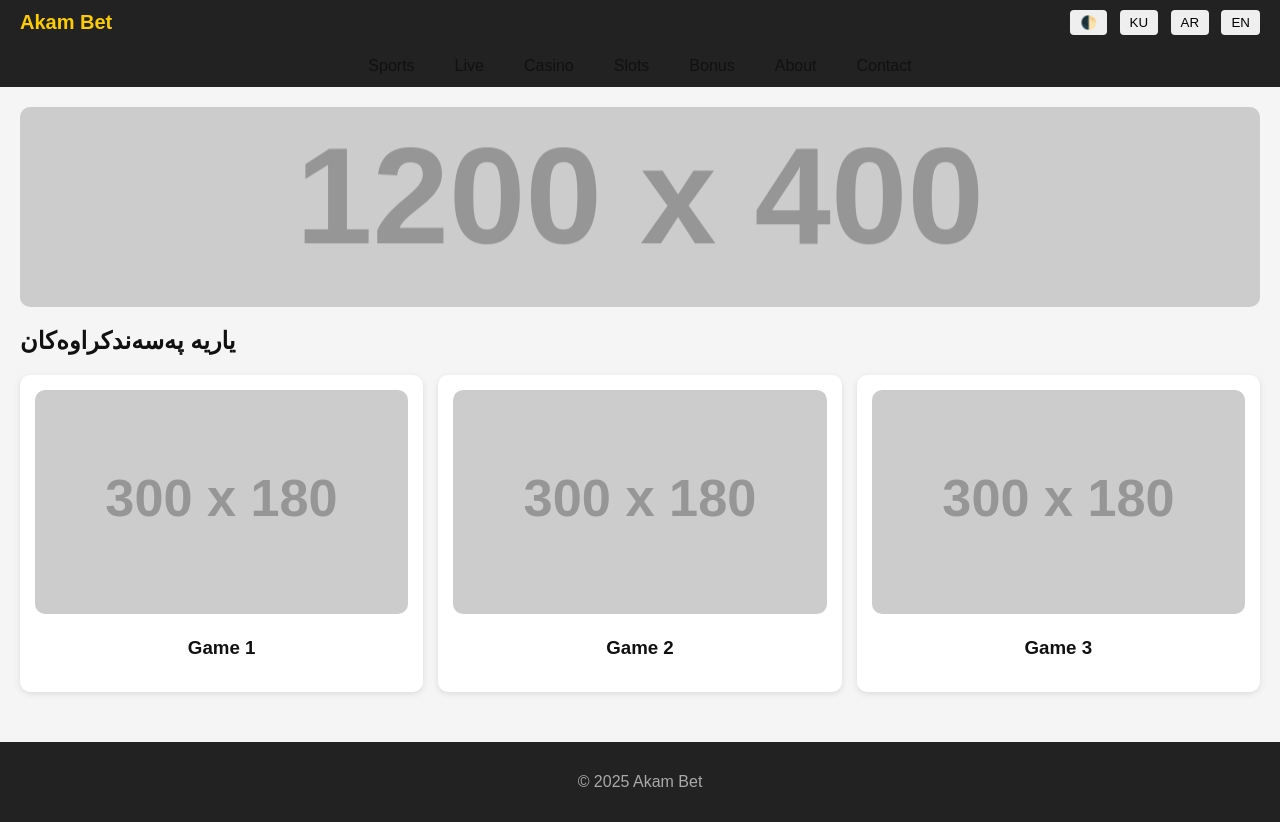
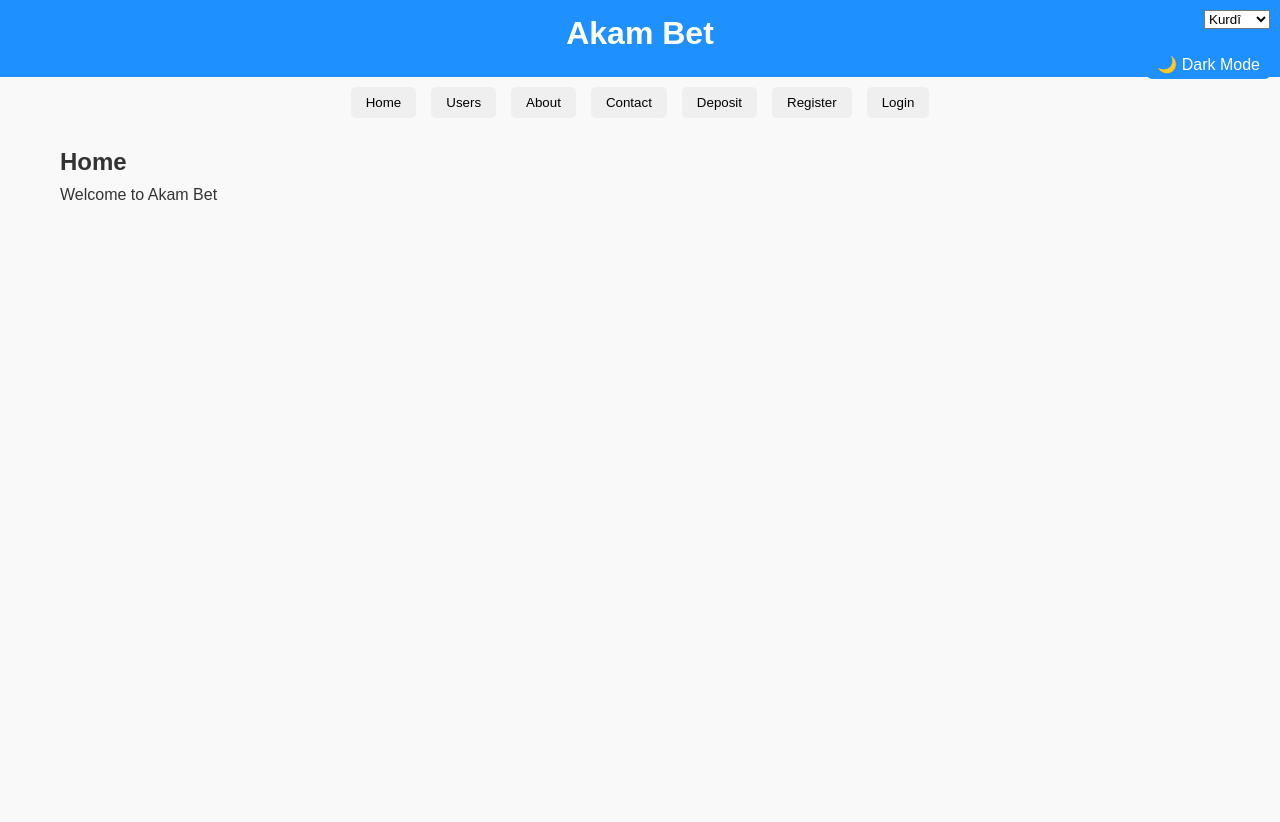
Before and after one commit to zwz44/akam-bet, a plain HTML site: page index.html in a window 1280 px wide. After the commit the page ends 800 px from the top, so only its background shows below. Drawn offline with Linux system fonts and the light colour scheme; placeholder pictures from the web are drawn by us.

Commit message:
Update index.html

```diff
--- a/index.html
+++ b/index.html
@@ -1,158 +1,152 @@
-<!DOCTYPE html><html lang="ku">
+<!DOCTYPE html>
+<html lang="ku">
 <head>
 <meta charset="UTF-8">
 <meta name="viewport" content="width=device-width, initial-scale=1.0">
 <title>Akam Bet</title>
 <style>
-    :root {
-      --bg: #f5f5f5;
-      --text: #111;
-      --primary: #ffcc00;
-      --secondary: #222;
-    }
-    [data-theme="dark"] {
-      --bg: #111;
-      --text: #f5f5f5;
-      --primary: #28a745;
-      --secondary: #333;
-    }
-    body {
-      margin: 0;
-      font-family: Arial, sans-serif;
-      background: var(--bg);
-      color: var(--text);
-      transition: 0.3s;
-    }
-    header {
-      background: var(--secondary);
-      color: var(--text);
-      padding: 10px 20px;
-      display: flex;
-      justify-content: space-between;
-      align-items: center;
-    }
-    header h1 {
-      font-size: 20px;
-      margin: 0;
-      color: var(--primary);
-    }
-    nav {
-      background: var(--secondary);
-      display: flex;
-      justify-content: center;
-      flex-wrap: wrap;
-    }
-    nav a {
-      color: var(--text);
-      text-decoration: none;
-      padding: 12px 20px;
-      display: block;
-    }
-    nav a:hover {
-      background: var(--primary);
-      color: #111;
-    }
-    .controls button {
-      margin-left: 8px;
-      padding: 5px 10px;
-      border: none;
-      border-radius: 4px;
-      cursor: pointer;
-    }
-    main { padding: 20px; }
-    .banner {
-      background: url('https://via.placeholder.com/1200x400/111/fff?text=Akam+Bet+Banner') no-repeat center;
-      background-size: cover;
-      height: 200px;
-      border-radius: 10px;
-      margin-bottom: 20px;
-    }
-    .cards {
-      display: grid;
-      grid-template-columns: repeat(auto-fit, minmax(220px, 1fr));
-      gap: 15px;
-    }
-    .card {
-      background: #fff;
-      border-radius: 10px;
-      box-shadow: 0 2px 6px rgba(0,0,0,0.1);
-      padding: 15px;
-      text-align: center;
-    }
-    [data-theme="dark"] .card { background: #222; color: #eee; }
-    .card img {
-      width: 100%;
-      border-radius: 10px;
-    }
-    footer {
-      background: var(--secondary);
-      color: #aaa;
-      text-align: center;
-      padding: 15px;
-      margin-top: 30px;
-    }
+  *{margin:0;padding:0;box-sizing:border-box;font-family:sans-serif;}
+  body{background:#f9f9f9;color:#333;transition:0.3s;}
+  header{background:#1e90ff;color:#fff;padding:15px;text-align:center;}
+  nav{display:flex;justify-content:center;gap:15px;margin:10px 0;flex-wrap:wrap;}
+  nav button{padding:8px 15px;border:none;border-radius:5px;cursor:pointer;transition:0.2s;}
+  nav button:hover{background:#0077cc;color:#fff;}
+  .dark header{background:#111;color:#fff;}
+  .dark body{background:#222;color:#eee;}
+  .container{padding:20px;max-width:1200px;margin:auto;}
+  h1,h2,h3{margin-bottom:10px;}
+  .cards{display:grid;grid-template-columns:repeat(auto-fill,minmax(150px,1fr));gap:15px;margin-top:20px;}
+  .card{background:#fff;padding:10px;border-radius:10px;text-align:center;box-shadow:0 2px 8px rgba(0,0,0,0.1);transition:0.3s;}
+  .card img{width:100%;border-radius:50%;}
+  .card h3{margin:10px 0 5px;}
+  .card p{font-size:14px;color:#555;}
+  .dark .card{background:#333;color:#eee;box-shadow:0 2px 8px rgba(255,255,255,0.1);}
+  .lang-switch{position:fixed;top:10px;right:10px;}
+  .dark-mode{position:fixed;top:50px;right:10px;cursor:pointer;padding:5px 10px;background:#1e90ff;color:#fff;border-radius:5px;}
+  form{display:flex;flex-direction:column;max-width:300px;margin-top:10px;}
+  form label{margin-top:10px;margin-bottom:5px;}
+  form input, form select, form button{padding:8px;margin-bottom:10px;border-radius:5px;border:1px solid #ccc;}
+  form button{background:#1e90ff;color:#fff;border:none;cursor:pointer;}
+  form button:hover{background:#0077cc;}
 </style>
 </head>
 <body>
 <header>
-    <h1>Akam Bet</h1>
-    <div class="controls">
-      <button onclick="switchTheme()">🌓</button>
-      <button onclick="setLang('ku')">KU</button>
-      <button onclick="setLang('ar')">AR</button>
-      <button onclick="setLang('en')">EN</button>
+  <h1 id="title">Akam Bet</h1>
+</header>
+
+<div class="lang-switch">
+  <select id="language">
+    <option value="ku">Kurdî</option>
+    <option value="ar">عربي</option>
+    <option value="en">English</option>
+  </select>
 </div>
-  </header>  <nav>
-    <a href="#" data-i18n="sports">Sports</a>
-    <a href="#" data-i18n="live">Live</a>
-    <a href="#" data-i18n="casino">Casino</a>
-    <a href="#" data-i18n="slots">Slots</a>
-    <a href="#" data-i18n="bonus">Bonus</a>
-    <a href="#" data-i18n="about">About</a>
-    <a href="#" data-i18n="contact">Contact</a>
-  </nav>  <main>
-    <div class="banner"></div>
-    <h2 data-i18n="featured">یاریە پەسەندکراوەکان</h2>
-    <div class="cards">
-      <div class="card">
-        <img src="https://via.placeholder.com/300x180" alt="Game 1">
-        <h3>Game 1</h3>
+<div class="dark-mode" onclick="toggleDark()">🌙 Dark Mode</div>
+
+<nav>
+  <button onclick="showSection('home')">Home</button>
+  <button onclick="showSection('users')">Users</button>
+  <button onclick="showSection('about')">About</button>
+  <button onclick="showSection('contact')">Contact</button>
+  <button onclick="showSection('payment')">Deposit</button>
+  <button onclick="showSection('register')">Register</button>
+  <button onclick="showSection('login')">Login</button>
+</nav>
+
+<div class="container">
+
+  <section id="home">
+    <h2 data-ku="دەستپێک" data-ar="الصفحة الرئيسية" data-en="Home">Home</h2>
+    <p data-ku="خۆشحاڵ بۆ بینینی Akam Bet" data-ar="مرحباً بك في Akam Bet" data-en="Welcome to Akam Bet">Welcome to Akam Bet</p>
+  </section>
+
+  <section id="users" style="display:none;">
+    <h2 data-ku="بەشەکانی کاربەر" data-ar="المستخدمون" data-en="Users">Users</h2>
+    <div class="cards"></div>
+  </section>
+
+  <section id="about" style="display:none;">
+    <h2 data-ku="دەربارەی" data-ar="حول" data-en="About">About</h2>
+    <p data-ku="Akam Bet وێبسایتی بەرزکردنەوەی هەموو یاری و کاربەرەکانە."
+       data-ar="Akam Bet هو موقع ويب لتشغيل الألعاب وإدارة المستخدمين."
+       data-en="Akam Bet is a website for games and user management.">
+       Akam Bet is a website for games and user management.
+    </p>
+  </section>
+
+  <section id="contact" style="display:none;">
+    <h2 data-ku="پەیوەندی" data-ar="اتصال" data-en="Contact">Contact</h2>
+    <p data-ku="ئیمەیل: info@akambet.com" data-ar="البريد الإلكتروني: info@akambet.com" data-en="Email: info@akambet.com">Email: info@akambet.com</p>
+  </section>
+
+  <section id="payment" style="display:none;">
+    <h2 data-ku="داخلکردنی پارە" data-ar="إيداع الأموال" data-en="Deposit Money">Deposit Money</h2>
+    <form id="paymentForm">
+      <label data-ku="بڕ" data-ar="المبلغ" data-en="Amount">Amount:</label>
+      <input type="number" id="amount" required placeholder="100">
+      <label data-ku="پارە" data-ar="العملة" data-en="Currency">Currency:</label>
+      <select id="currency">
+        <option value="FIB">FIB</option>
+      </select>
+      <button type="submit" data-ku="ناردن" data-ar="إرسال" data-en="Submit">Submit</button>
+    </form>
+    <p id="paymentResult"></p>
+  </section>
+
+  <section id="register" style="display:none;">
+    <h2 data-ku="دروستکردنی ئەکاونت" data-ar="إنشاء حساب" data-en="Create Account">Create Account</h2>
+    <form id="registerForm">
+      <label data-ku="ناوی بەکارهێنەر" data-ar="اسم المستخدم" data-en="Username">Username:</label>
+      <input type="text" id="username" required placeholder="Ali">
+      <label data-ku="ئیمەیل" data-ar="البريد الإلكتروني" data-en="Email">Email:</label>
+      <input type="email" id="email" required placeholder="ali@example.com">
+      <label data-ku="پاسۆرد" data-ar="كلمة المرور" data-en="Password">Password:</label>
+      <input type="password" id="password" required>
+      <label data-ku="تایبەتمەندی پاسۆرد" data-ar="تأكيد كلمة المرور" data-en="Confirm Password">Confirm Password:</label>
+      <input type="password" id="confirmPassword" required>
+      <button type="submit" data-ku="دروستکردن" data-ar="إنشاء" data-en="Register">Register</button>
+    </form>
+    <p id="registerResult"></p>
+  </section>
+
+  <section id="login" style="display:none;">
+    <h2 data-ku="چوونەژوورەوە" data-ar="تسجيل الدخول" data-en="Login">Login</h2>
+    <form id="loginForm">
+      <label data-ku="ناوی بەکارهێنەر" data-ar="اسم المستخدم" data-en="Username">Username:</label>
+      <input type="text" id="loginUsername" required>
+      <label data-ku="پاسۆرد" data-ar="كلمة المرور" data-en="Password">Password:</label>
+      <input type="password" id="loginPassword" required>
+      <button type="submit" data-ku="چوونەژوورەوە" data-ar="تسجيل الدخول" data-en="Login">Login</button>
+    </form>
+    <p id="loginResult"></p>
+  </section>
+
 </div>
-      <div class="card">
-        <img src="https://via.placeholder.com/300x180" alt="Game 2">
-        <h3>Game 2</h3>
-      </div>
-      <div class="card">
-        <img src="https://via.placeholder.com/300x180" alt="Game 3">
-        <h3>Game 3</h3>
-      </div>
-    </div>
-  </main>  <footer>
-    <p>© 2025 Akam Bet</p>
-  </footer><script>
-  const dict = {
-    ku: {
-      sports: 'وەرزشی', live: 'ڕاستەوخۆ', casino: 'کازینۆ', slots: 'سلۆتس', bonus: 'بونوس', about: 'دەربارە', contact: 'پەیوەندی', featured: 'یاریە پەسەندکراوەکان'
-    },
-    ar: {
-      sports: 'رياضة', live: 'مباشر', casino: 'كازينو', slots: 'سلوتس', bonus: 'مكافأة', about: 'حول', contact: 'اتصال', featured: 'الألعاب المميزة'
-    },
-    en: {
-      sports: 'Sports', live: 'Live', casino: 'Casino', slots: 'Slots', bonus: 'Bonus', about: 'About', contact: 'Contact', featured: 'Featured Games'
-    }
-  };
-  function setLang(lang) {
-    document.querySelectorAll('[data-i18n]').forEach(el => {
-      el.innerText = dict[lang][el.getAttribute('data-i18n')];
+
+<script>
+  // ----- Dark Mode -----
+  function toggleDark(){document.body.classList.toggle('dark');}
+
+  // ----- Language Switch -----
+  const langSelect = document.getElementById('language');
+  langSelect.addEventListener('change',()=>{updateLanguage(langSelect.value);});
+  function updateLanguage(lang){
+    document.querySelectorAll('[data-ku]').forEach(el=>{
+      el.textContent = el.getAttribute('data-'+lang);
     });
   }
-  function switchTheme() {
-    const body = document.body;
-    if (body.getAttribute('data-theme') === 'dark') {
-      body.setAttribute('data-theme','light');
-    } else {
-      body.setAttribute('data-theme','dark');
+
+  // ----- Sections -----
+  function showSection(id){
+    document.querySelectorAll('section').forEach(s=>s.style.display='none');
+    document.getElementById(id).style.display='block';
   }
-  }
-</script></body>
-</html>
+
+  // ----- Users Cards -----
+  const users = [
+    {name:"Ali", img:"https://via.placeholder.com/150", role:"Player"},
+    {name:"Sara", img:"https://via.placeholder.com/150", role:"Player"},
+    {name:"Karim", img:"https://via.placeholder.com/150", role:"Admin"},
+  ];
+  const container =
```
Lines whose indentation alone changed are shown as unchanged.
